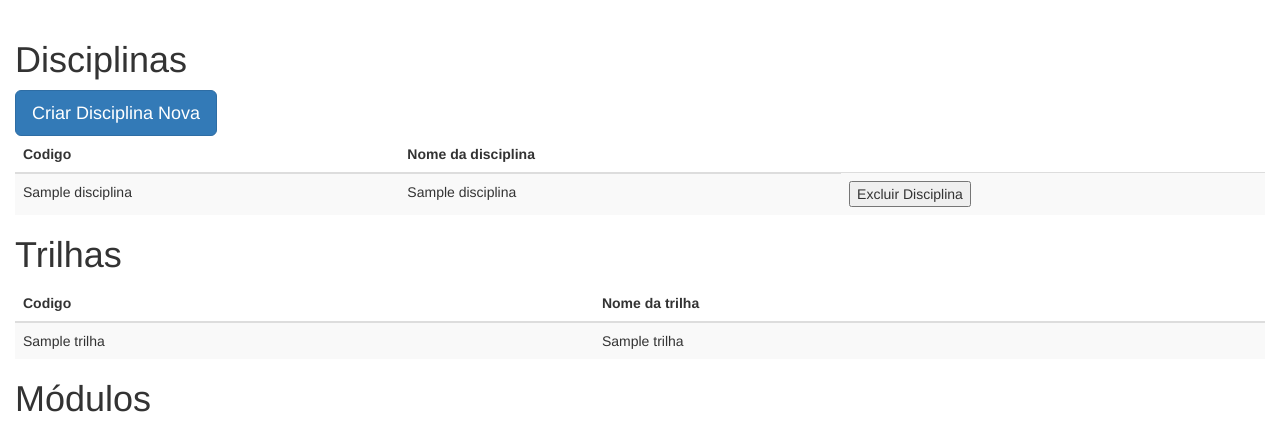
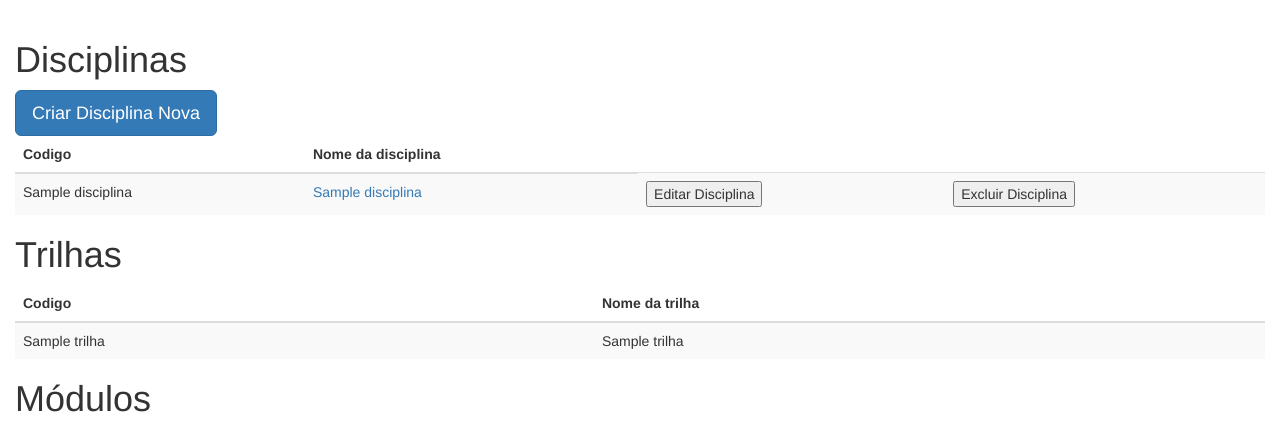
Before and after one commit to CaioCGH/ProjetoMAC350, a Flask app: page /painel_do_administrador in a window 1280 px wide. Shown: the part 51-480 px from the top of the page. Run offline with Flask 2, Linux system fonts and the light colour scheme; tables that the repository leaves empty hold one stand-in row (values such as "Sample post"); a database or web service that is not in the repository returns one stand-in record (values such as "Sample title"); some libraries are stand-ins or nearby versions.

Commit message:
update de disciplinas e show_disciplina

```diff
--- a/EP3/curriculo/EP3_10262627_MODULE_CURRICULUM.sql
+++ b/EP3/curriculo/EP3_10262627_MODULE_CURRICULUM.sql
@@ -284,8 +284,8 @@ LANGUAGE plpgsql;
 -- ==============================  FIM DAS FUNÇÕES DE DELETE ====================================
 
 -- ==============================  INÎCIO DAS FUNÇÕES DE UPDATE =================================
-CREATE OR REPLACE FUNCTION update_disciplina(dis_id integer, dis_Codigo integer, dis_Nome TEXT, dis_Aula integer, dis_Trabalho integer,
-											 dis_PeriodoIdeal TEXT, dis_Ementa TEXT, dis_Descricao TEXT)
+CREATE OR REPLACE FUNCTION update_disciplina(dis_id integer, dis_Codigo TEXT, dis_Nome TEXT, dis_Aula integer, dis_Trabalho integer,
+											 dis_PeriodoIdeal integer, dis_Ementa TEXT, dis_Descricao TEXT)
 RETURNS VOID AS $$
 DECLARE
 BEGIN
--- a/web/app.py
+++ b/web/app.py
@@ -85,6 +85,15 @@ def logout():
     session['logged_in'] = False
     return home()
 
+@app.route('/show_disciplina/<disc_id>')
+def show_disciplina(disc_id):
+    disciplina_id   = disc_id
+    query = 'select * from disciplina where dis_id = {}'.format(disciplina_id)
+    disciplina = get_query_one('curriculo', query)
+
+    return render_template('show_disciplina.html', disciplina=disciplina)
+
+
 @app.route('/painel_do_aluno')
 def painel_do_aluno():
     query = 'select * from get_disciplinas_cursa_by_pessoa_id({});'.format(session['pessoa_id'])
@@ -129,6 +138,30 @@ def painel_do_administrador():
 @app.route('/create_disciplina')
 def create_disciplina():
     return render_template('create_disciplina.html')
+
+@app.route('/update_disciplina', methods=['POST'])
+def update_disciplina():
+    disciplina_id = request.form.get('disciplina_a_atualizar')
+    query = 'select * from disciplina where dis_id = {}'.format(disciplina_id)
+    disciplina = get_query_one('curriculo', query)
+    return render_template('update_disciplina.html', disciplina=disciplina)
+
+@app.route('/do_update_disciplina', methods=['POST'])
+def do_update_disciplina():
+    disciplina_id   = request.form.get('disciplina_a_atualizar')
+    codigo          = request.form.get('codigo')
+    nome            = request.form.get('nome')
+    credito_aula    = request.form.get('credito_aula')
+    credito_trabalho= request.form.get('credito_trabalho')
+    periodo_ideal   = request.form.get('periodo_ideal')
+    ementa          = request.form.get('ementa')
+    descricao       = request.form.get('descricao')
+
+    query = 'select update_disciplina({}, \'{}\',\'{}\', {}, {}, {}, \'{}\', \'{}\');'.format(disciplina_id, codigo, nome, credito_aula, credito_trabalho, periodo_ideal, ementa, descricao)
+    get_execute('curriculo', query)
+    return painel_do_administrador()
+
+    return render_template('update_disciplina.html', disciplina=disciplina)
 
 @app.route('/do_create_disciplina', methods=['POST'])
 def do_create_disciplina():
--- a/web/templates/painel_do_administrador.html
+++ b/web/templates/painel_do_administrador.html
@@ -16,7 +16,11 @@
                 <tr>
                     {% for disciplina in disciplinas %}
                         <td>{{disciplina[1]}}</td>
-                        <td>{{disciplina[2]}}</td>
+                        <td><a href="{{ url_for('show_disciplina', disc_id= disciplina[0]) }}">{{disciplina[2]}}</a></td>
+                        <td><form action="/update_disciplina" method="post">
+                            <input type="hidden" value="{{ disciplina[0]}}" name="disciplina_a_atualizar">
+                            <input type=submit value="Editar Disciplina">
+                        </form>
                         <td><form action="/delete_disciplina" method="post">
                             <input type="hidden" value="{{ disciplina[0]}}" name="disciplina_a_deletar">
                             <input type=submit value="Excluir Disciplina">
--- a/web/templates/painel_do_professor.html
+++ b/web/templates/painel_do_professor.html
@@ -17,7 +17,7 @@
                 <tr>
                     {% for disciplina in disciplinas_oferecidas %}
                         <td>{{disciplina[1]}}</td>
-                        <td>{{disciplina[2]}}</td>
+                        <td><a href="{{ url_for('show_disciplina', disc_id= disciplina[0]) }}">{{disciplina[2]}}</a></td>
                         <td>{{disciplina[4]}}</td>
                         <td>{{disciplina[5]}}</td>
                         <td>{{disciplina[6]}}</td>
@@ -43,7 +43,7 @@
                 <tr>
                     {% for disciplina in disciplinas %}
                         <td>{{disciplina[1]}}</td>
-                        <td>{{disciplina[2]}}</td>
+                        <td><a href="{{ url_for('show_disciplina', disc_id= disciplina[0]) }}">{{disciplina[2]}}</a></td>
                         <td>
                             <form action="{{ url_for('create_oferecimento') }}" method=post>
                                 <select name="dataInicio">
```
Also changed, not shown: web/templates/painel_do_aluno.html (+5 -5 lines), web/templates/show_disciplina.html (added, +15 -0 lines), web/templates/update_disciplina.html (added, +46 -0 lines).
